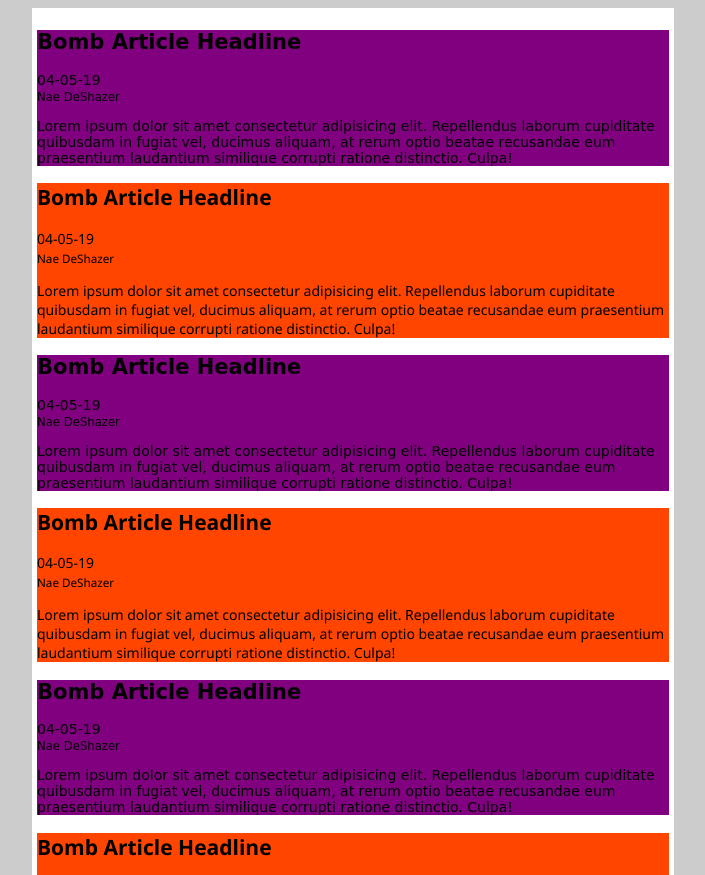
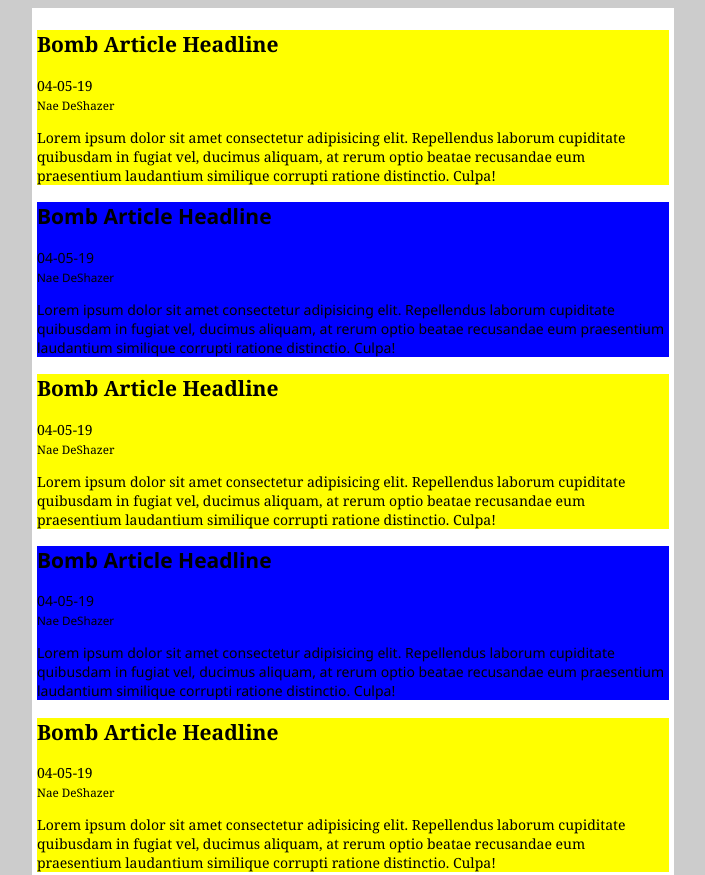
Before and after one commit to Naed15/ACA_web101_Iseanee_Deshazer, a plain HTML site: page MyPortfolio/Source/blog/blog.html in a window 1280 px wide. Shown: the top 875 px of the page, without its empty margins (287-992 px from the left). Drawn offline with Linux system fonts and the light colour scheme.

Commit message:
blog update

```diff
--- a/MyPortfolio/Source/blog/style.css
+++ b/MyPortfolio/Source/blog/style.css
@@ -1,21 +1,21 @@
 body {
-    background-color:#ccc;
+	background-color: #ccc;
 }
 
 main {
-    width: 50%;
-    background-color:white;
-    margin: auto;
-    padding: 5px;
+	width: 50%;
+	background-color: white;
+	margin: auto;
+	padding: 5px;
 }
 #two {
-    background-color: orangered;
-    font-family: 'Segoe UI', Tahoma, Geneva, Verdana, sans-serif;
-    font-size: 14px;
+	background-color: blue;
+	font-family: "Segoe UI", Tahoma, Geneva, Verdana, sans-serif;
+	font-size: 14px;
 }
 #one {
-    background-color: purple;
-    font-family: cursive;
-    font-size: 14px;
-    color: #000000
+	background-color: yellow;
+	font-family: Georgia, "Times New Roman", Times, serif;
+	font-size: 14px;
+	color: #000000;
 }
--- a/MyPortfolio/Source/styles/nasa-style.css
+++ b/MyPortfolio/Source/styles/nasa-style.css
@@ -2,7 +2,7 @@
 	width: 850px;
 	height: 450px;
 	margin: 0 auto;
-	    background-image: url(../images/nasa.jpg);
+	background-image: url(/MyPortfolio/Source/images/nasa.jpg);
 }
 .section {
 	display: flex;
```
Lines whose indentation alone changed are shown as unchanged.
